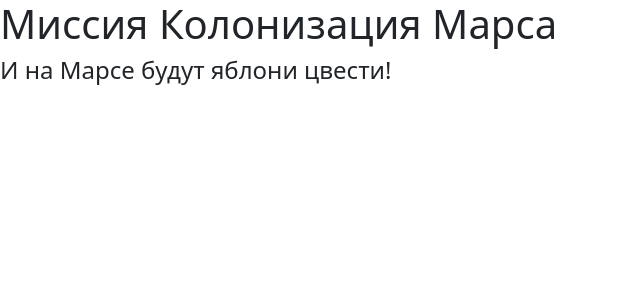
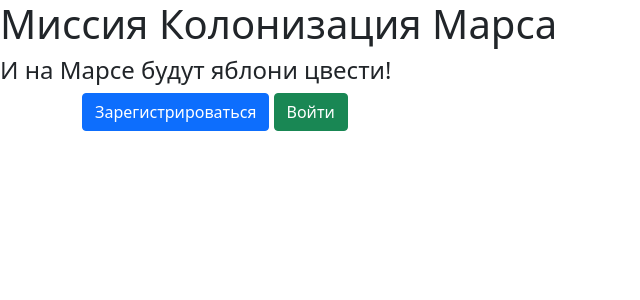
Before and after one commit to alisa345/Mars-One, a Flask app: page / in a window 1280 px wide. Shown: the top 300 px of the page, without its empty margins (0-640 px from the left). Run offline with Flask 2, Linux system fonts and the light colour scheme.

Commit message:
Update base.html
exe 2

```diff
--- a/templates/base.html
+++ b/templates/base.html
@@ -14,6 +14,14 @@
         <h4>И на Марсе будут яблони цвести!</h4>
     <main role="main" class="container">
         {% block content %}{% endblock %}
+                {% if current_user.is_authenticated %}
+    <a class="navbar-brand" href="/logout">{{ current_user.name }}</a>
+{% else %}
+    <p>
+        <a class="btn btn-primary " href="/register">Зарегистрироваться</a>
+        <a class="btn btn-success" href="/login">Войти</a>
+    </p>
+{% endif %}
     </main>
     </body>
 </html>
```
